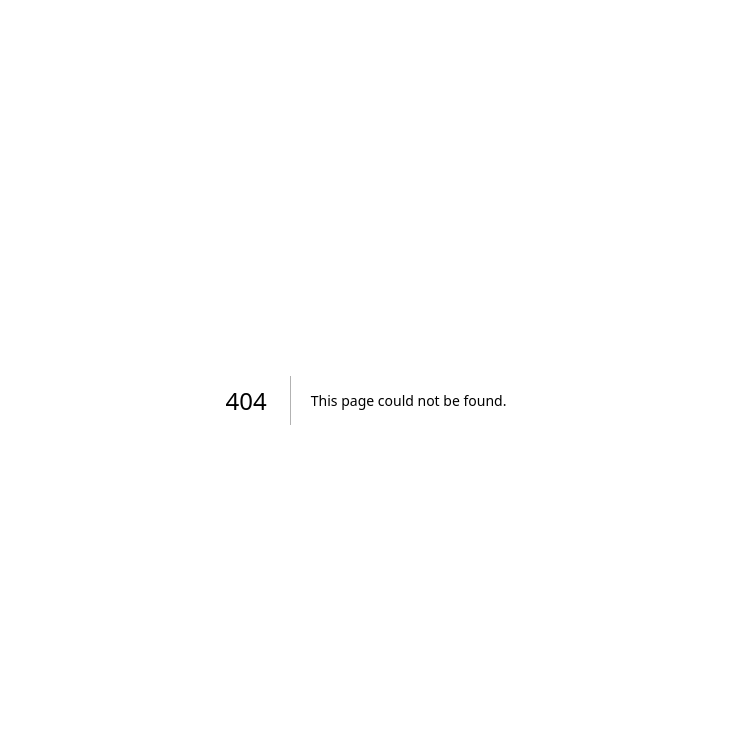
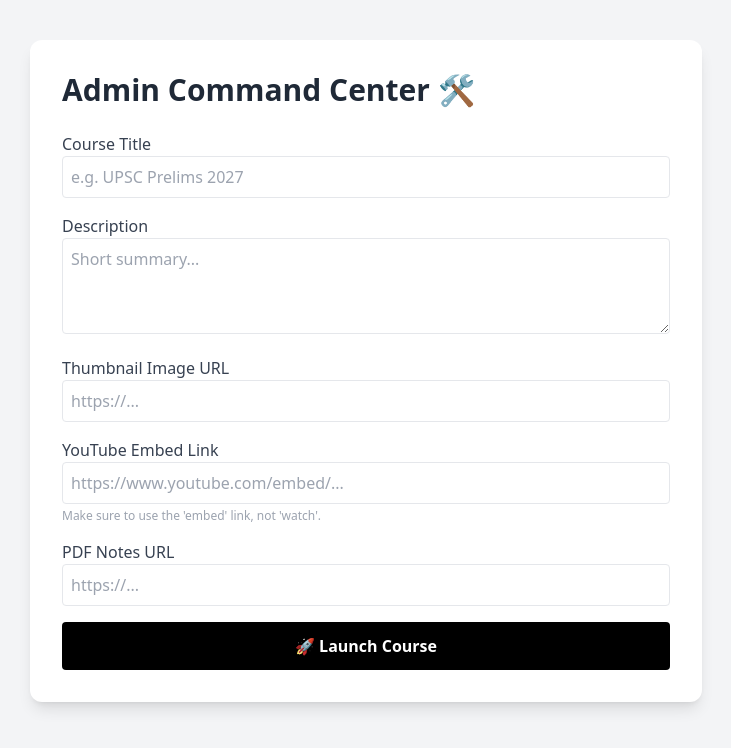
Before and after one commit to kabirnile/deducia-frontend, a Next.js app: page /app/admin in a window 1280 px wide. Before the commit this address had no page. Shown: the top 748 px of the page, without its empty margins (274-1005 px from the left). Built offline with nearby package versions, Linux system fonts and the light colour scheme; no server answers.

Commit message:
Create page.tsx

```diff
--- /dev/null
+++ b/app/app/admin/page.tsx
@@ -0,0 +1,84 @@
+"use client";
+import { useState } from 'react';
+
+// Environment Variable Logic
+const API_BASE = process.env.NEXT_PUBLIC_API_URL ?
+    process.env.NEXT_PUBLIC_API_URL.replace('/api/courses', '') :
+    "";
+
+export default function AdminPanel() {
+  const [form, setForm] = useState({
+    title: "",
+    description: "",
+    thumbnail_url: "",
+    video_url: "",
+    notes_url: ""
+  });
+  const [status, setStatus] = useState("");
+
+  const handleChange = (e) => {
+    setForm({ ...form, [e.target.name]: e.target.value });
+  };
+
+  const handleSubmit = async (e) => {
+    e.preventDefault();
+    setStatus("Uploading...");
+
+    const res = await fetch(`${API_BASE}/api/courses`, {
+      method: 'POST',
+      headers: { 'Content-Type': 'application/json' },
+      body: JSON.stringify(form),
+    });
+
+    const data = await res.json();
+    if (data.success) {
+      setStatus("✅ Success! Course Created.");
+      setForm({ title: "", description: "", thumbnail_url: "", video_url: "", notes_url: "" }); // Reset form
+    } else {
+      setStatus("❌ Error: " + data.error);
+    }
+  };
+
+  return (
+    <div className="min-h-screen bg-gray-100 p-10 font-sans">
+      <div className="max-w-2xl mx-auto bg-white p-8 rounded-xl shadow-lg">
+        <h1 className="text-3xl font-bold text-gray-800 mb-6">Admin Command Center 🛠️</h1>
+
+        <form onSubmit={handleSubmit} className="space-y-4">
+
+          <div>
+            <label className="block font-medium text-gray-700">Course Title</label>
+            <input name="title" value={form.title} onChange={handleChange} required placeholder="e.g. UPSC Prelims 2027" className="w-full border p-2 rounded" />
+          </div>
+
+          <div>
+            <label className="block font-medium text-gray-700">Description</label>
+            <textarea name="description" value={form.description} onChange={handleChange} required placeholder="Short summary..." className="w-full border p-2 rounded h-24"></textarea>
+          </div>
+
+          <div>
+            <label className="block font-medium text-gray-700">Thumbnail Image URL</label>
+            <input name="thumbnail_url" value={form.thumbnail_url} onChange={handleChange} required placeholder="https://..." className="w-full border p-2 rounded" />
+          </div>
+
+          <div>
+            <label className="block font-medium text-gray-700">YouTube Embed Link</label>
+            <input name="video_url" value={form.video_url} onChange={handleChange} placeholder="https://www.youtube.com/embed/..." className="w-full border p-2 rounded" />
+            <p className="text-xs text-gray-400 mt-1">Make sure to use the 'embed' link, not 'watch'.</p>
+          </div>
+
+          <div>
+            <label className="block font-medium text-gray-700">PDF Notes URL</label>
+            <input name="notes_url" value={form.notes_url} onChange={handleChange} placeholder="https://..." className="w-full border p-2 rounded" />
+          </div>
+
+          <button type="submit" className="w-full bg-black text-white py-3 rounded hover:bg-gray-800 font-bold">
+            🚀 Launch Course
+          </button>
+
+          {status && <p className="text-center font-bold mt-4">{status}</p>}
+        </form>
+      </div>
+    </div>
+  );
+}
```
